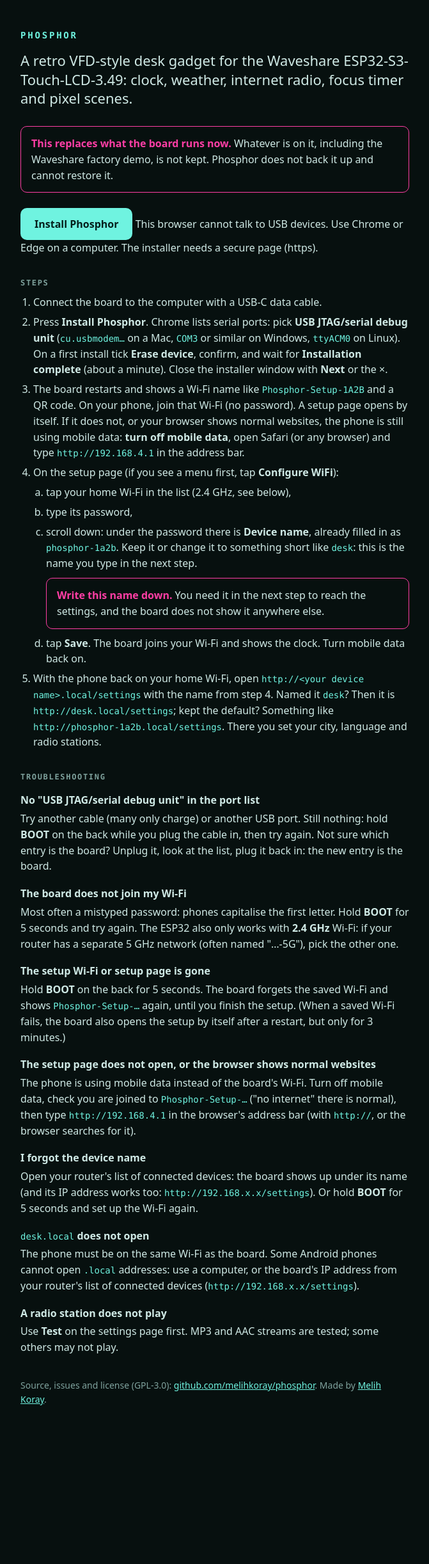
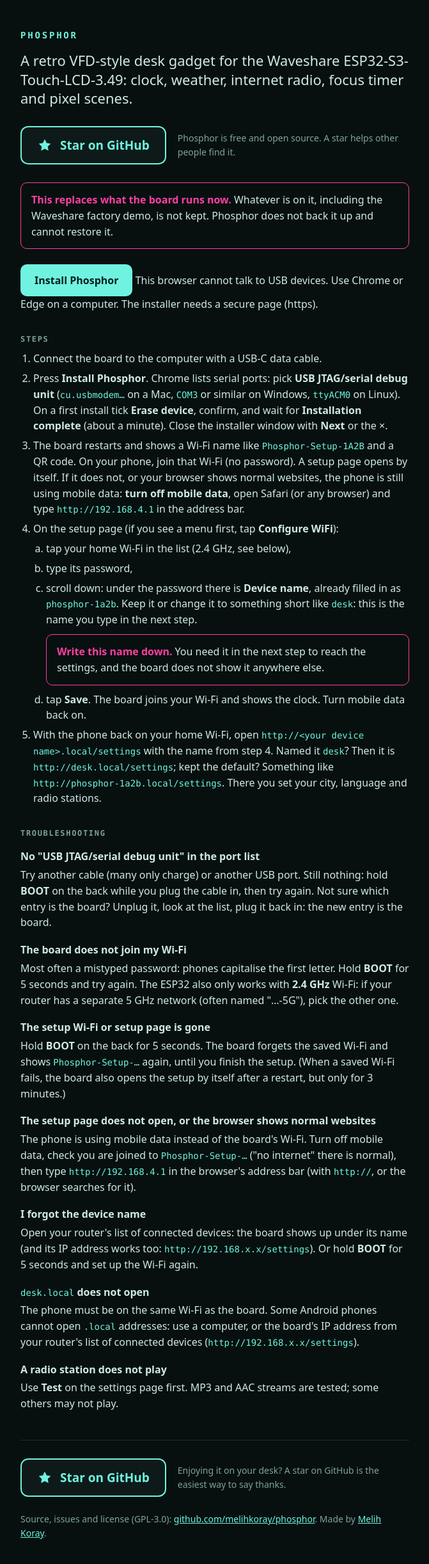
Before and after one commit to WorkingWarrior/phosphor, a plain HTML site: page docs/index.html in a window 1280 px wide. Shown: the whole page at 64% size, without its empty margins (304-975 px from the left). Before the commit the page ends 2291 px from the top, so only its background shows below. Drawn offline with Linux system fonts and the light colour scheme.

Commit message:
Installer: big Star on GitHub button at the top and the end, with live count
Co-Authored-By: Claude Opus 5.5 <noreply@anthropic.com>

```diff
--- a/docs/index.html
+++ b/docs/index.html
@@ -26,12 +26,31 @@ esp-web-install-button button[slot=activate] {
   font: 600 16px system-ui, sans-serif; background: var(--lit); color: #04201c; border: 0; border-radius: 10px; padding: 14px 22px; cursor: pointer;
 }
 .small { color: var(--dim); font-size: 14px; }
+.star { display: flex; flex-wrap: wrap; align-items: center; gap: 12px 18px; margin: 0 0 28px; }
+.star-btn {
+  display: inline-flex; align-items: center; gap: 12px; font: 600 19px system-ui, sans-serif; color: var(--lit);
+  text-decoration: none; background: var(--panel); border: 2px solid var(--lit); border-radius: 12px; padding: 15px 24px;
+  transition: background .15s ease-out, color .15s ease-out;
+}
+.star-btn:hover, .star-btn:focus-visible { background: var(--lit); color: #04201c; }
+.star-btn svg { width: 24px; height: 24px; fill: currentColor; flex: none; }
+.star-count { font: 600 16px ui-monospace, Menlo, monospace; border-left: 1px solid currentColor; padding-left: 12px; }
+.star-note { flex: 1 1 200px; margin: 0; color: var(--dim); font-size: 14px; }
+.star.end { margin: 44px 0 0; padding-top: 28px; border-top: 1px solid var(--line); }
 </style>
 </head>
 <body>
 <main>
   <h1>Phosphor</h1>
   <p class="lead">A retro VFD-style desk gadget for the Waveshare ESP32-S3-Touch-LCD-3.49: clock, weather, internet radio, focus timer and pixel scenes.</p>
+
+  <div class="star">
+    <a class="star-btn" href="https://github.com/melihkoray/phosphor">
+      <svg viewBox="0 0 24 24" aria-hidden="true"><path d="M12 2.6l2.9 5.9 6.5.95-4.7 4.6 1.1 6.5L12 17.5l-5.8 3.05 1.1-6.5-4.7-4.6 6.5-.95z"/></svg>
+      Star on GitHub<span class="star-count" data-stars hidden></span>
+    </a>
+    <p class="star-note">Phosphor is free and open source. A star helps other people find it.</p>
+  </div>
 
   <div class="warn">
     <b>This replaces what the board runs now.</b> Whatever is on it, including the Waveshare factory demo, is not kept.
@@ -107,7 +126,25 @@ esp-web-install-button button[slot=activate] {
     <dd>Use <b>Test</b> on the settings page first. MP3 and AAC streams are tested; some others may not play.</dd>
   </dl>
 
-  <p class="small" style="margin-top:36px">Source, issues and license (GPL-3.0): <a href="https://github.com/melihkoray/phosphor">github.com/melihkoray/phosphor</a>. Made by <a href="https://melihkoray.com">Melih Koray</a>.</p>
+  <div class="star end">
+    <a class="star-btn" href="https://github.com/melihkoray/phosphor">
+      <svg viewBox="0 0 24 24" aria-hidden="true"><path d="M12 2.6l2.9 5.9 6.5.95-4.7 4.6 1.1 6.5L12 17.5l-5.8 3.05 1.1-6.5-4.7-4.6 6.5-.95z"/></svg>
+      Star on GitHub<span class="star-count" data-stars hidden></span>
+    </a>
+    <p class="star-note">Enjoying it on your desk? A star on GitHub is the easiest way to say thanks.</p>
+  </div>
+
+  <p class="small" style="margin-top:24px">Source, issues and license (GPL-3.0): <a href="https://github.com/melihkoray/phosphor">github.com/melihkoray/phosphor</a>. Made by <a href="https://melihkoray.com">Melih Koray</a>.</p>
 </main>
+<script>
+// Live star count from the GitHub API; the buttons work without it.
+fetch('https://api.github.com/repos/melihkoray/phosphor')
+  .then(r => r.ok ? r.json() : null)
+  .then(d => {
+    if (!d || typeof d.stargazers_count !== 'number') return;
+    document.querySelectorAll('[data-stars]').forEach(el => { el.textContent = d.stargazers_count; el.hidden = false; });
+  })
+  .catch(() => {});
+</script>
 </body>
 </html>
```
